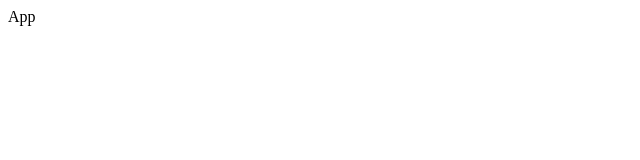
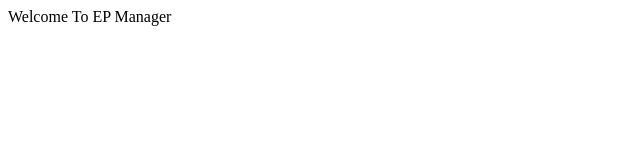
Before and after one commit to ElzaAnnThomas/EP-HUB-Frontend, a React (Vite) app: page / in a window 1280 px wide. Shown: the top 160 px of the page, without its empty margins (0-640 px from the left). Built offline with nearby package versions, Linux system fonts and the light colour scheme.

Commit message:
updated app.js

```diff
--- a/src/App.jsx
+++ b/src/App.jsx
@@ -2,7 +2,7 @@ import React from 'react'
 
 const App = () => {
   return (
-    <div>App</div>
+    <div>Welcome To EP Manager</div>
   )
 }
 
```
